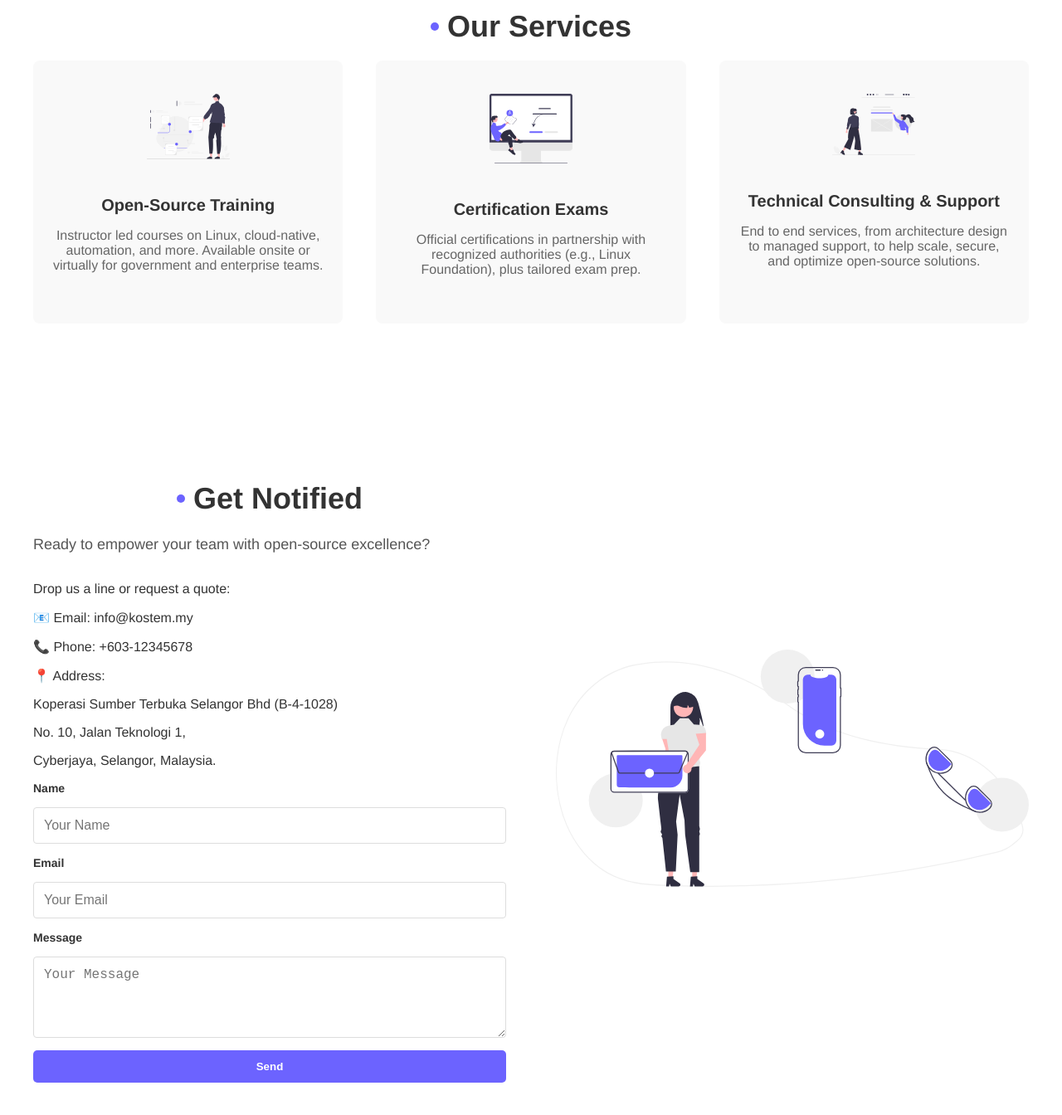
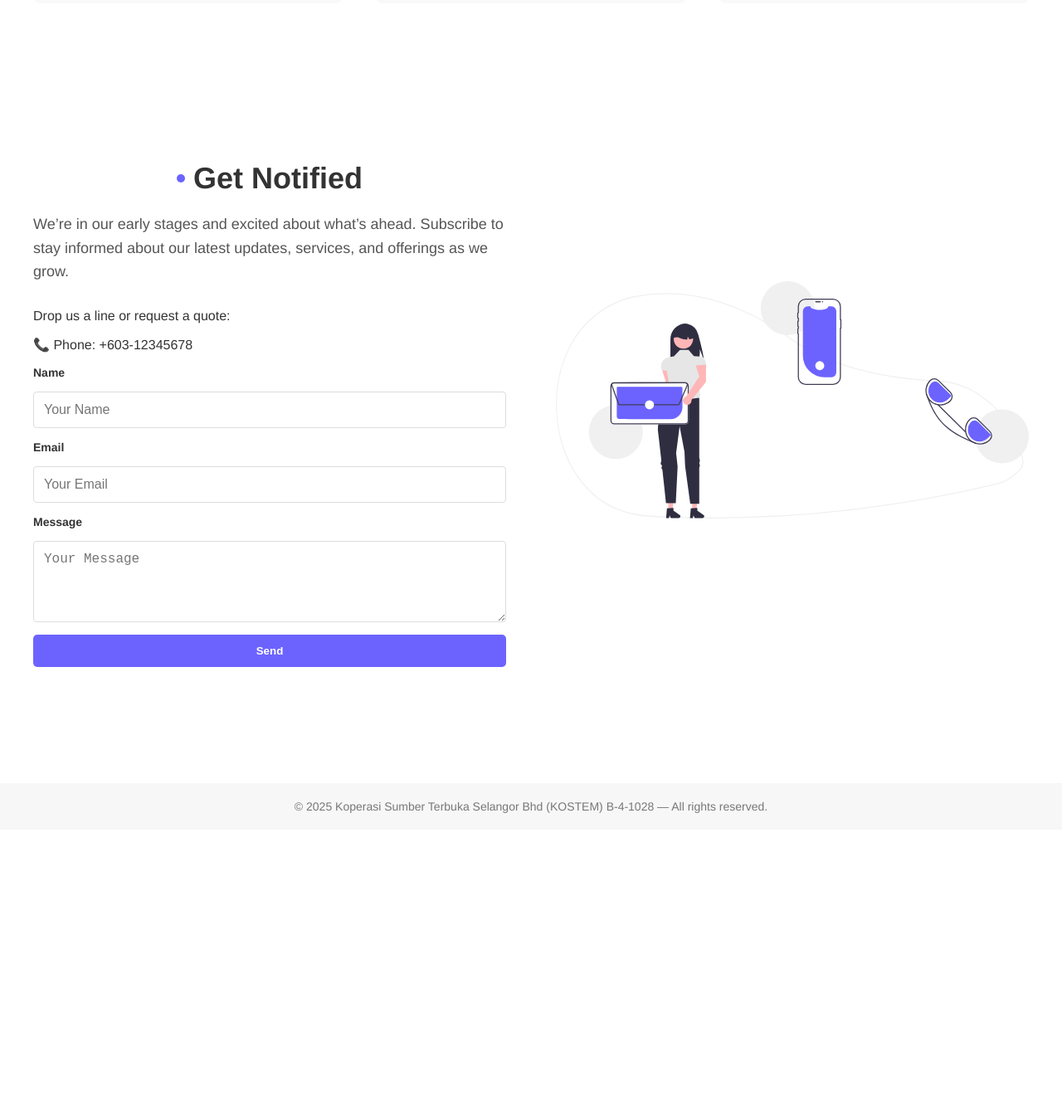
Before and after one commit to kostem-my/kostem-my.github.io, a Jekyll site: the page built from index.html, in a window 1280 px wide and 1400 px high, scrolled down 1801 px. Shown: the top 1344 px of the window at 83% size. Built offline with Jekyll 4.4.1, drawn with Linux system fonts in a browser that asks for light colours; after the commit the page ends 2801 px from its top, so only the background shows below that; some of the changed text lies outside the part shown.

Commit message:
delete hero section and update  contact section

```diff
--- a/_layouts/default.html
+++ b/_layouts/default.html
@@ -7,8 +7,8 @@
   <title>{{ page.title }}</title>
   <meta name="description" content="{{ site.description | escape }}">
   <link rel="stylesheet" href="/assets/css/style.css">
-  <link rel="icon" href="{{ " /assets/images/favicon.ico" | relative_url }}">
 </head>
+
 <header class="site-header">
   <div class="container">
     <div class="logo">
@@ -16,7 +16,6 @@
         <img src="{{ '/assets/images/kostem.svg' | relative_url }}" alt="KOSTEM Logo" />
       </a>
     </div>
-
     <input type="checkbox" id="nav-toggle" class="nav-toggle" />
     <nav class="site-nav">
       <ul>
--- a/index.html
+++ b/index.html
@@ -2,14 +2,6 @@
 layout: default
 title: KOSTEM_MY
 ---
-
-<section class="hero">
-  <div class="hero-container">
-    <!--img src="/assets/images/kostem.svg" alt="KOSTEM Logo"-->
-    <h1>Koperasi Sumber Terbuka Selangor Bhd</h1>
-  </div>
-</section>
-
 
 <section class="hero">
   <div class="container hero-grid">
@@ -158,14 +150,10 @@
       <h2 class="section-title">
         <span class="bullet"></span> Get Notified
       </h2>
-      <p class="contact-description">Ready to empower your team with open-source excellence?</p>
+      <p class="contact-description">We’re in our early stages and excited about what’s ahead.
+        Subscribe to stay informed about our latest updates, services, and offerings as we grow.</p>
       <p> Drop us a line or request a quote:</p>
-      <p>  📧 Email: info@kostem.my</p>
-      <p>  📞 Phone: +603-12345678</p>
-      <p>  📍 Address:</p>
-      <p>  Koperasi Sumber Terbuka Selangor Bhd (B-4-1028)</p>
-      <p>  No. 10, Jalan Teknologi 1,</p>
-      <p>  Cyberjaya, Selangor, Malaysia.</p>
+      <p> 📞 Phone: +603-12345678</p>
       <form class="contact-form">
         <label for="name">Name</label>
         <input type="text" id="name" name="name" placeholder="Your Name">
```
Also changed, not shown: other parts of _layouts/default.html (+1 -1 lines), assets/images/illustration.svg.
